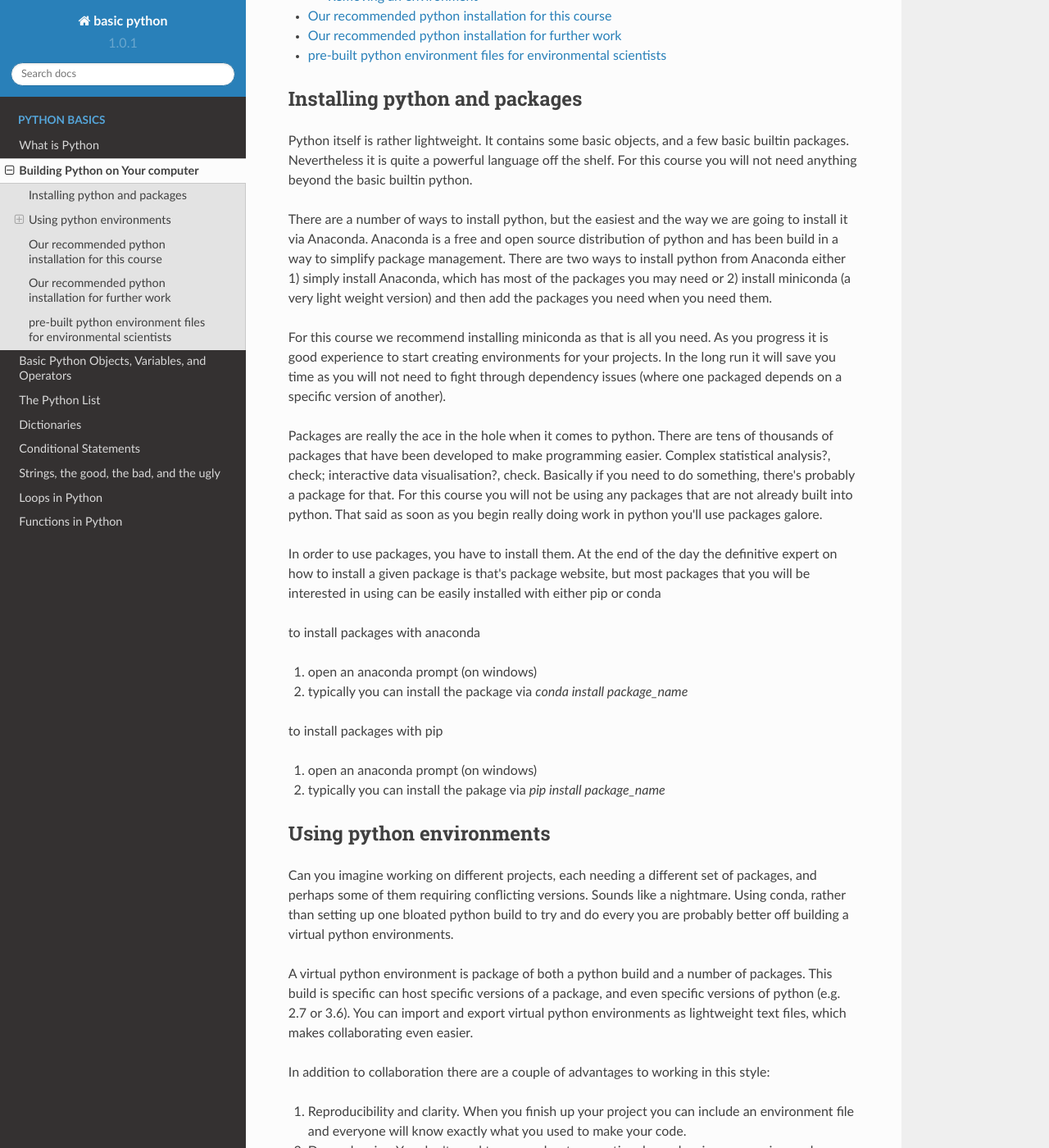
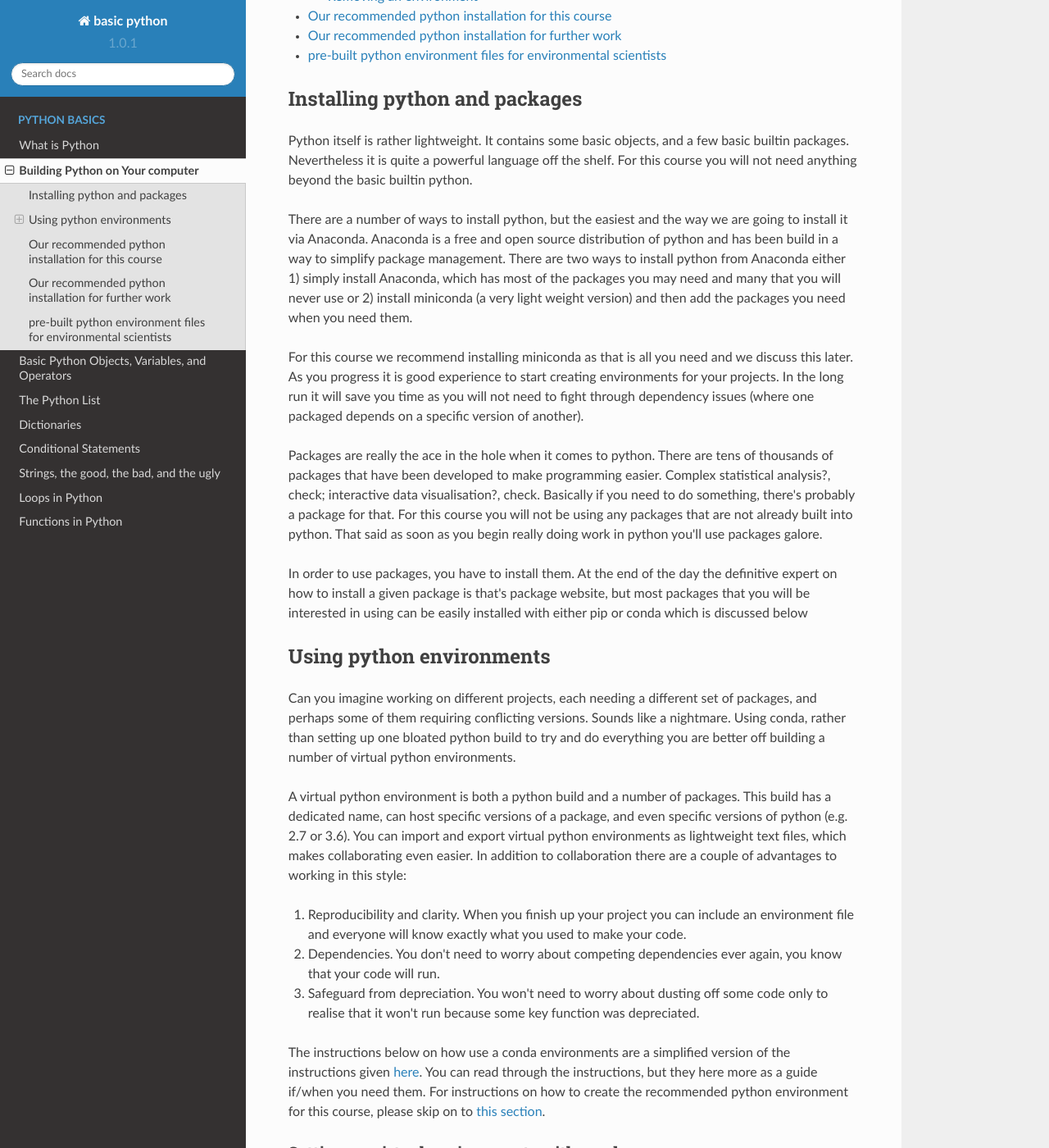
Before and after one commit to hansonmcoombs/training-basic_python, a Sphinx documentation site: the page built from sphinx/source/installing_python.rst, in a window 1280 px wide and 1400 px high, scrolled down 512 px. Shown: the whole window at 82% size. Built offline with Sphinx 7.4.7 and the Read the Docs theme 2.0.0, drawn with Linux system fonts in a browser that asks for light colours; pages that are not in the unit, such as notebooks, are missing from menus; some of the changed text lies outside the part shown.

Commit message:
debug functions, debug what python

```diff
--- a/sphinx/source/installing_python.rst
+++ b/sphinx/source/installing_python.rst
@@ -15,9 +15,11 @@ python.
 There are a number of ways to install python, but the easiest and the way we are going to install it via Anaconda.
 Anaconda is a free and open source distribution of python and has been build in a way to simplify package management.
 There are two ways to install python from Anaconda either 1) simply install Anaconda, which has most of the packages
-you may need or 2) install miniconda (a very light weight version) and then add the packages you need when you need them.
+you may need and many that you will never use or 2) install miniconda (a very light weight version) and then add
+the packages you need when you need them.
 
-For this course we recommend installing miniconda as that is all you need. As you progress it is good experience to start
+For this course we recommend installing miniconda as that is all you need and we discuss this later.
+As you progress it is good experience to start
 creating environments for your projects. In the long run it will save you time as you will not need to fight through
 dependency issues (where one packaged depends on a specific version of another).
 
@@ -29,39 +31,27 @@ packages galore.
 
 In order to use packages, you have to
 install them. At the end of the day the definitive expert on how to install a given package is that's package website,
-but most packages that you will be interested in using can be easily installed with either pip or conda
-
-to install packages with anaconda
-
-1. open an anaconda prompt (on windows)
-2. typically you can install the package via *conda install package_name*
-
-to install packages with pip
-
-1. open an anaconda prompt (on windows)
-2. typically you can install the pakage via *pip install package_name*
-
+but most packages that you will be interested in using can be easily installed with either pip or conda which is discussed below
 
 Using python environments
 -----------------------------
 
 Can you imagine working on different projects, each needing a different set of packages, and perhaps some of them
 requiring conflicting versions. Sounds like a nightmare. Using conda, rather than setting up one bloated python build
-to try and do every you are probably better off building a virtual python environments.
+to try and do everything you are better off building a number of virtual python environments.
 
-A virtual python environment is package of both a python build and a number of packages.  This build is specific can
+A virtual python environment is both a python build and a number of packages.  This build has a dedicated name, can
 host specific versions of a package, and even specific versions of python (e.g. 2.7 or 3.6).  You can import and export
-virtual python environments as lightweight text files, which makes collaborating even easier.
-
-In addition to collaboration there are a couple of advantages to working in this style:
+virtual python environments as lightweight text files, which makes collaborating even easier. In addition to
+collaboration there are a couple of advantages to working in this style:
 
 1. Reproducibility and clarity. When you finish up your project you can include an environment file and everyone will know exactly what you used to make your code.
 2. Dependencies. You don't need to worry about competing dependencies ever again, you know that your code will run.
-3. Safeguard from depreciation.  You won't need to worry about dusting off some code only to realise that it won't run because some key function was depreciated
+3. Safeguard from depreciation.  You won't need to worry about dusting off some code only to realise that it won't run because some key function was depreciated.
 
 The instructions below on how use a conda environments are a simplified version of the instructions given `here <https://conda.io/docs/user-guide/tasks/manage-environments.html>`_.
 You can read through the instructions, but they here more as a guide if/when you need them. For instructions on how to
-create the recommended python environment for this course, please skip on to :ref:`this section <course-env>`_.
+create the recommended python environment for this course, please skip on to :ref:`this section <course-env>`.
 
 Setting up virtual environments with conda
 ^^^^^^^^^^^^^^^^^^^^^^^^^^^^^^^^^^^^^^^^^^^^^^
@@ -370,7 +360,7 @@ This installation includes basic python and the IDE spyder
 
     conda create -n bpes python=3.6 spyder
 
-    2. When conda asks you to proceed, type ``y``:
+2. When conda asks you to proceed, type ``y``:
 
    .. code::
 
@@ -386,7 +376,7 @@ Our recommended python installation for further work
 2. Create a virtual environment for your project
     1. select the most applicable .yml files from below and modify it to your needs (change name etc.)
     2. open an anaconda prompt
-    3. follow the instructions :ref:`to create an environment from a .yml file <env-yml>`_
+    3. follow the instructions :ref:`to create an environment from a .yml file <env-yml>`
     4. enter y and press enter when prompted with 'are you sure'
 3. That's it python and spyder for your specific project should now be installed. To use python with spyder, in the start menu (under anaconda) you should see a version of spyder followed by your virtual environment's name.  Open that and get cracking!
 4. Each time you start a new project go back to 2 and create a new virtual environment.
```
